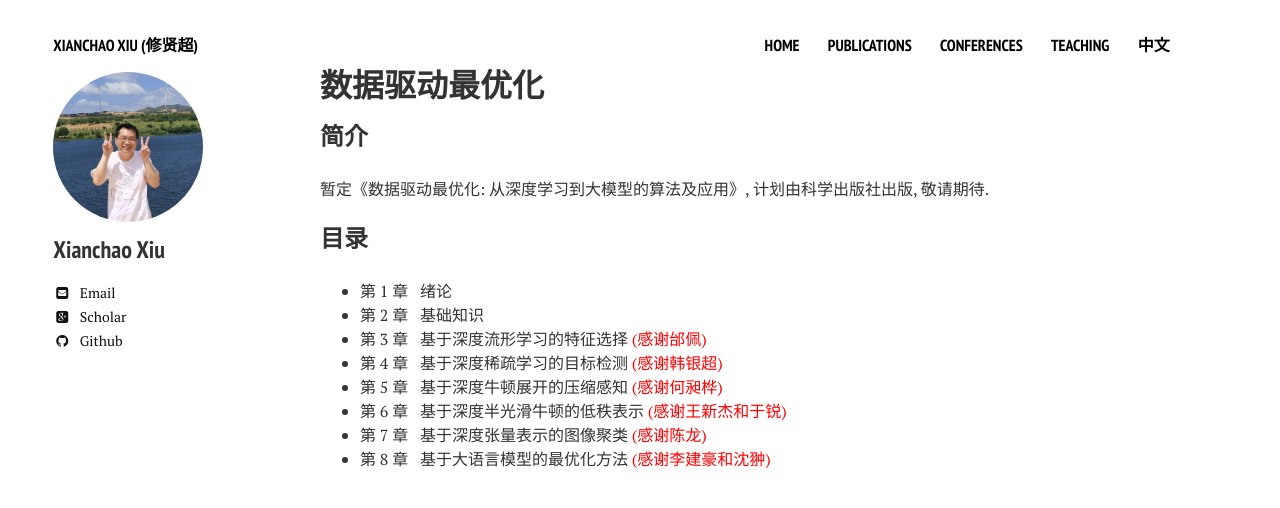
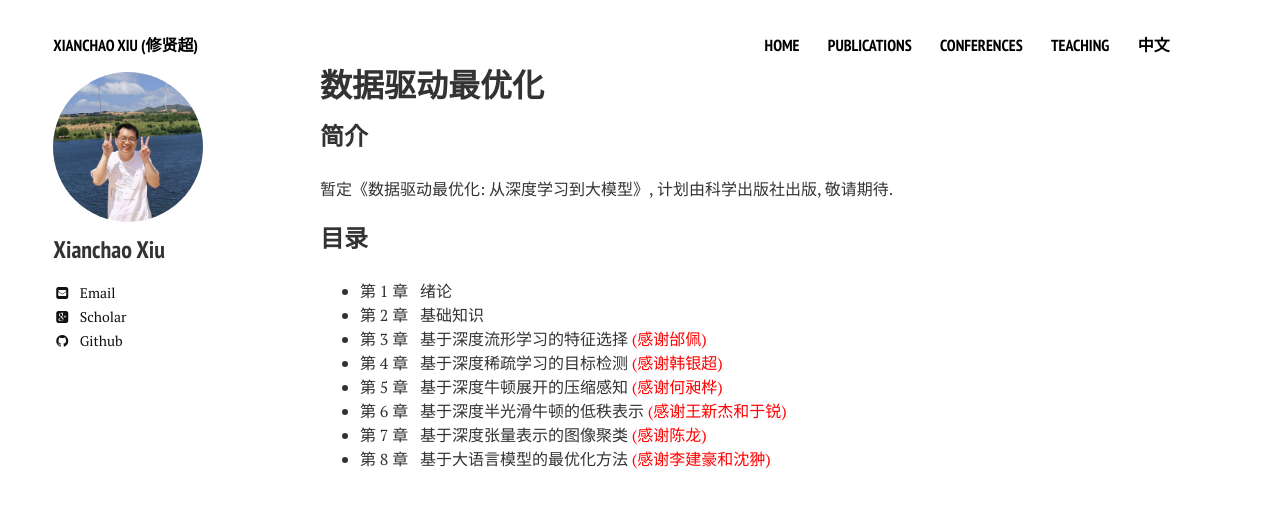
Before and after one commit to xianchaoxiu/xianchaoxiu.github.io, a Jekyll site: the page built from chinese/book/DDO/index.md, in a window 1280 px wide. Shown: the top 508 px of the page. Built offline with Jekyll 4.4.1, drawn with Linux system fonts in a browser that asks for light colours; nearby versions of some CDN libraries.

Commit message:
Update index.md

```diff
--- a/chinese/book/DDO/index.md
+++ b/chinese/book/DDO/index.md
@@ -6,7 +6,7 @@ share: false
 ---
 
 ### 简介
-暂定《数据驱动最优化: 从深度学习到大模型的算法及应用》, 计划由科学出版社出版, 敬请期待.
+暂定《数据驱动最优化: 从深度学习到大模型》, 计划由科学出版社出版, 敬请期待.
 
 
 ### 目录
```
